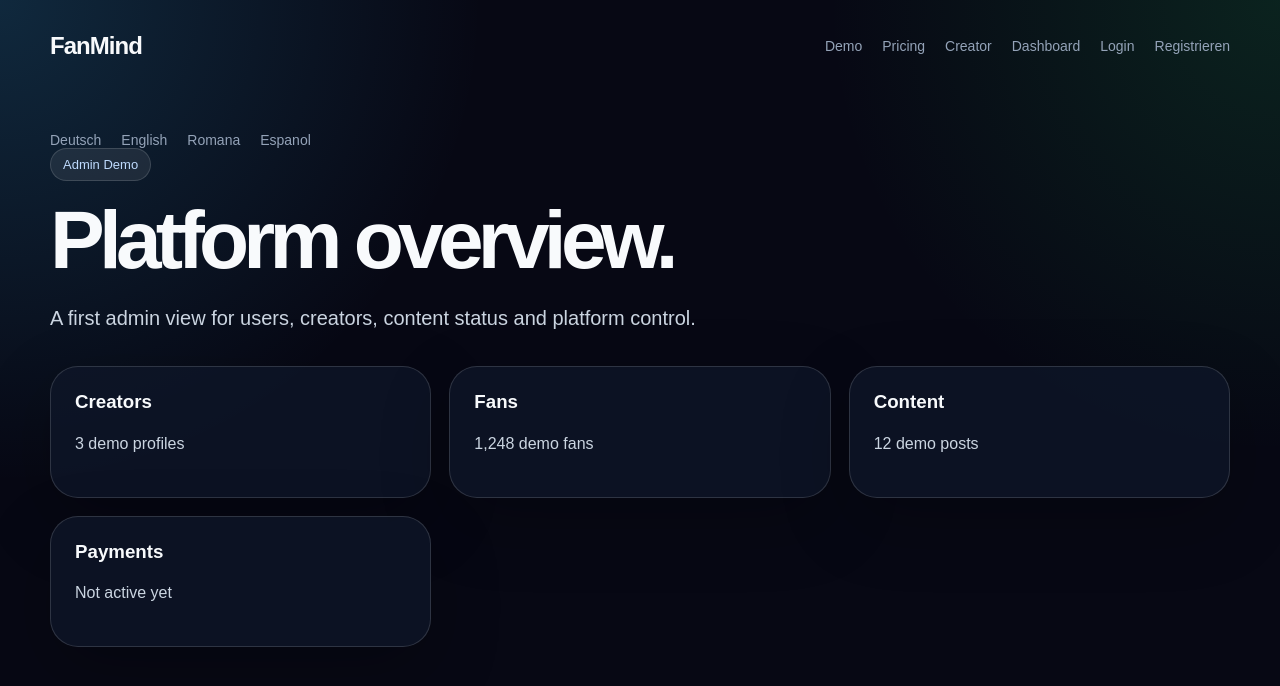
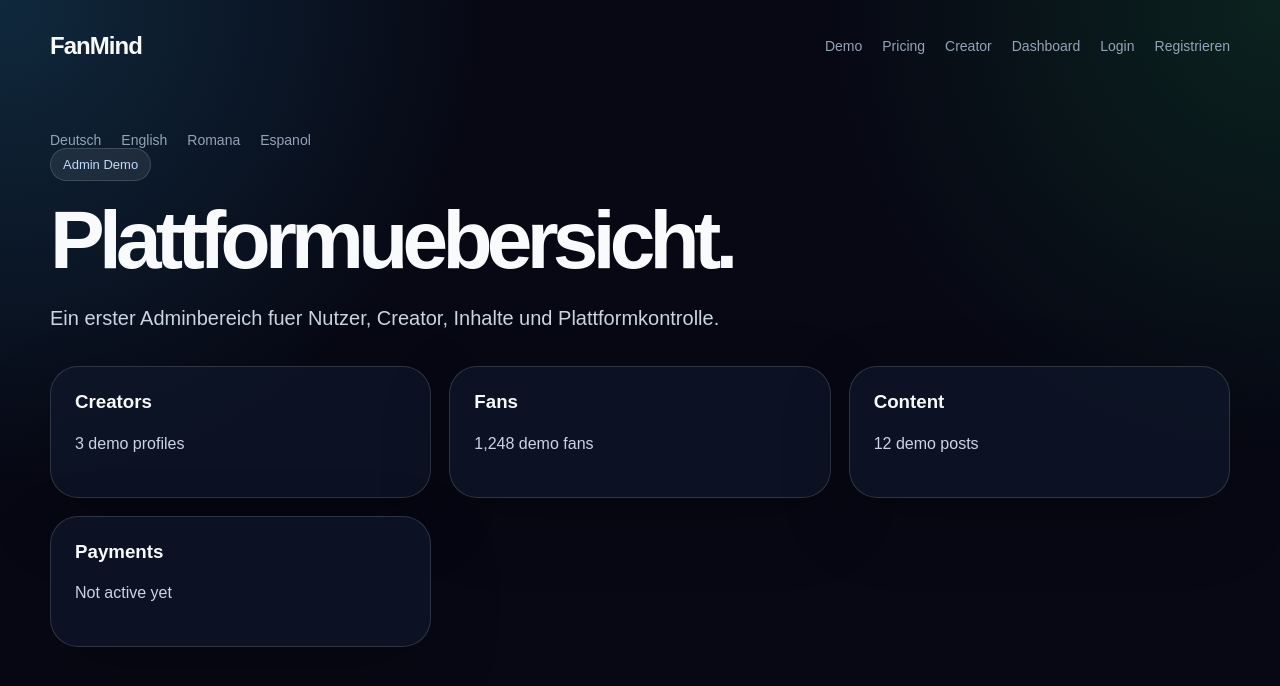
Before and after one commit to Bernds-tech/FanMind, a Next.js app: page /1/admin in a window 1280 px wide. Shown: the top 686 px of the page. Built offline with nearby package versions, Linux system fonts and the light colour scheme.

Commit message:
Use localized content on admin page

```diff
--- a/src/app/[locale]/admin/page.tsx
+++ b/src/app/[locale]/admin/page.tsx
@@ -1,6 +1,7 @@
 import SiteNav from "@/components/SiteNav";
 import LanguageSwitcher from "@/components/LanguageSwitcher";
 import { isLocale, type Locale } from "@/i18n/config";
+import { getPageContent } from "@/i18n/pageContent";
 
 function resolveLocale(value: string): Locale {
   return isLocale(value) ? value : "de";
@@ -16,6 +17,7 @@ const rows = [
 export default async function LocalizedAdminPage({ params }: { params: Promise<{ locale: string }> }) {
   const { locale: localeParam } = await params;
   const locale = resolveLocale(localeParam);
+  const content = getPageContent(locale);
 
   return (
     <main>
@@ -25,8 +27,8 @@ export default async function LocalizedAdminPage({ params }: { params: Promise<{
 
         <section>
           <div className="badge">Admin Demo</div>
-          <h1>Platform overview.</h1>
-          <p className="lead">A first admin view for users, creators, content status and platform control.</p>
+          <h1>{content.adminTitle}</h1>
+          <p className="lead">{content.adminText}</p>
         </section>
 
         <section className="grid">
```
